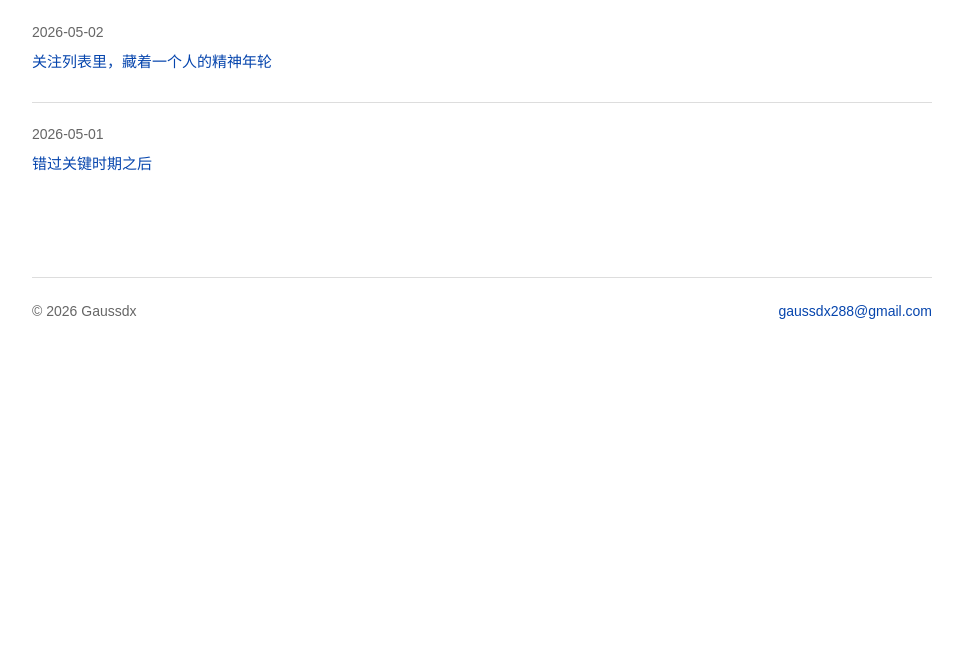
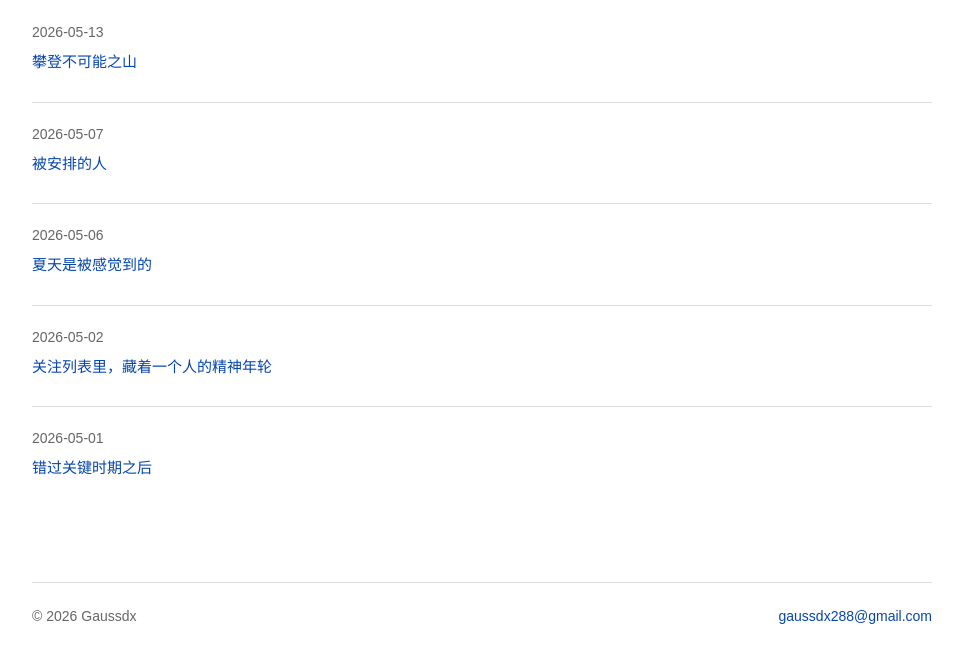
Before and after one commit to gaussdx/gaussdx.github.io, a website built with Vite: page essays.html in a window 1280 px wide. Shown: the part 229-892 px from the top of the page, without its empty margins (158-1122 px from the left). Before the commit the page ends 800 px from the top, so only its background shows below. Built offline with nearby package versions, Linux system fonts and the light colour scheme.

Commit message:
Add new blog posts to index

```diff
--- a/essays.html
+++ b/essays.html
@@ -30,6 +30,21 @@
 
       <section class="section essay-list">
         <article class="essay-card">
+          <p class="meta">2026-05-13</p>
+          <h2><a href="/essays/climbing-impossible-mountains.html" target="_blank" rel="noopener noreferrer">攀登不可能之山</a></h2>
+        </article>
+
+        <article class="essay-card">
+          <p class="meta">2026-05-07</p>
+          <h2><a href="/essays/arranged-people.html" target="_blank" rel="noopener noreferrer">被安排的人</a></h2>
+        </article>
+
+        <article class="essay-card">
+          <p class="meta">2026-05-06</p>
+          <h2><a href="/essays/summer-is-felt.html" target="_blank" rel="noopener noreferrer">夏天是被感觉到的</a></h2>
+        </article>
+
+        <article class="essay-card">
           <p class="meta">2026-05-02</p>
           <h2><a href="/essays/attention-list.html" target="_blank" rel="noopener noreferrer">关注列表里，藏着一个人的精神年轮</a></h2>
         </article>
```
